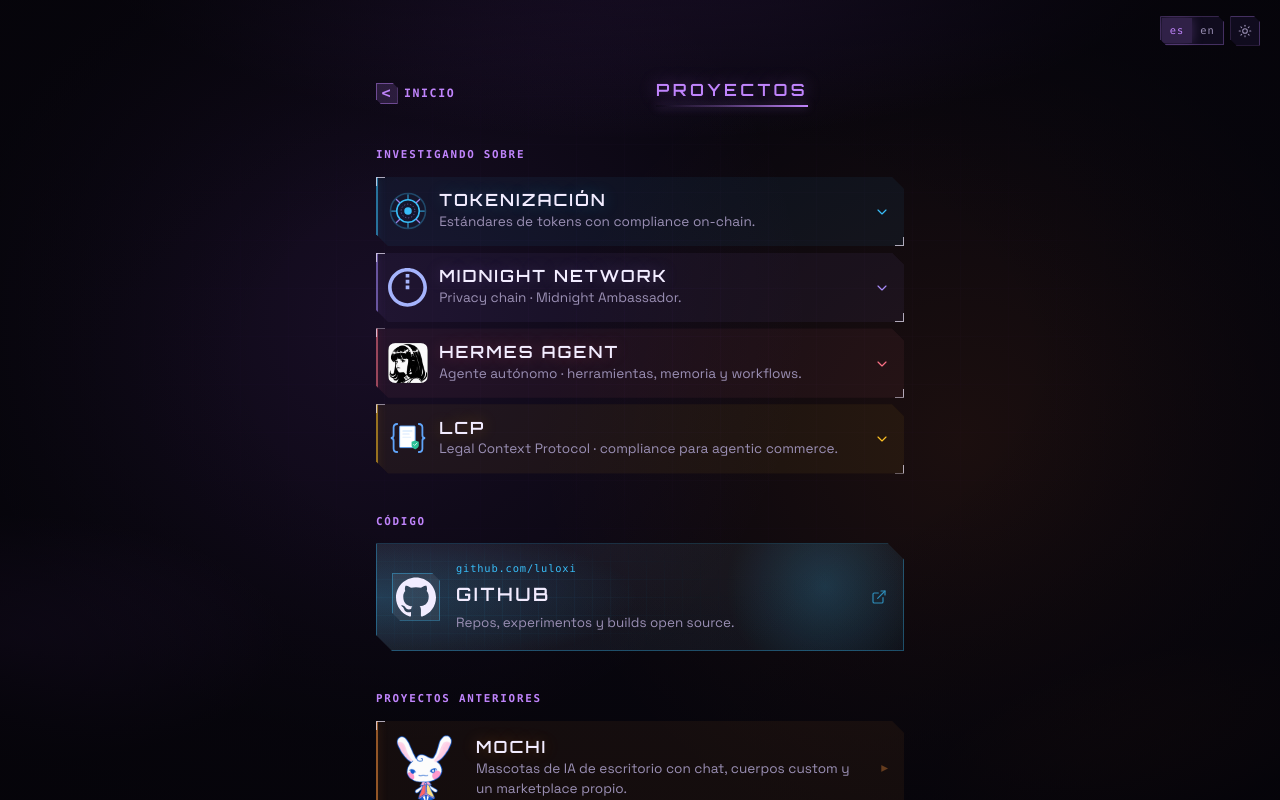
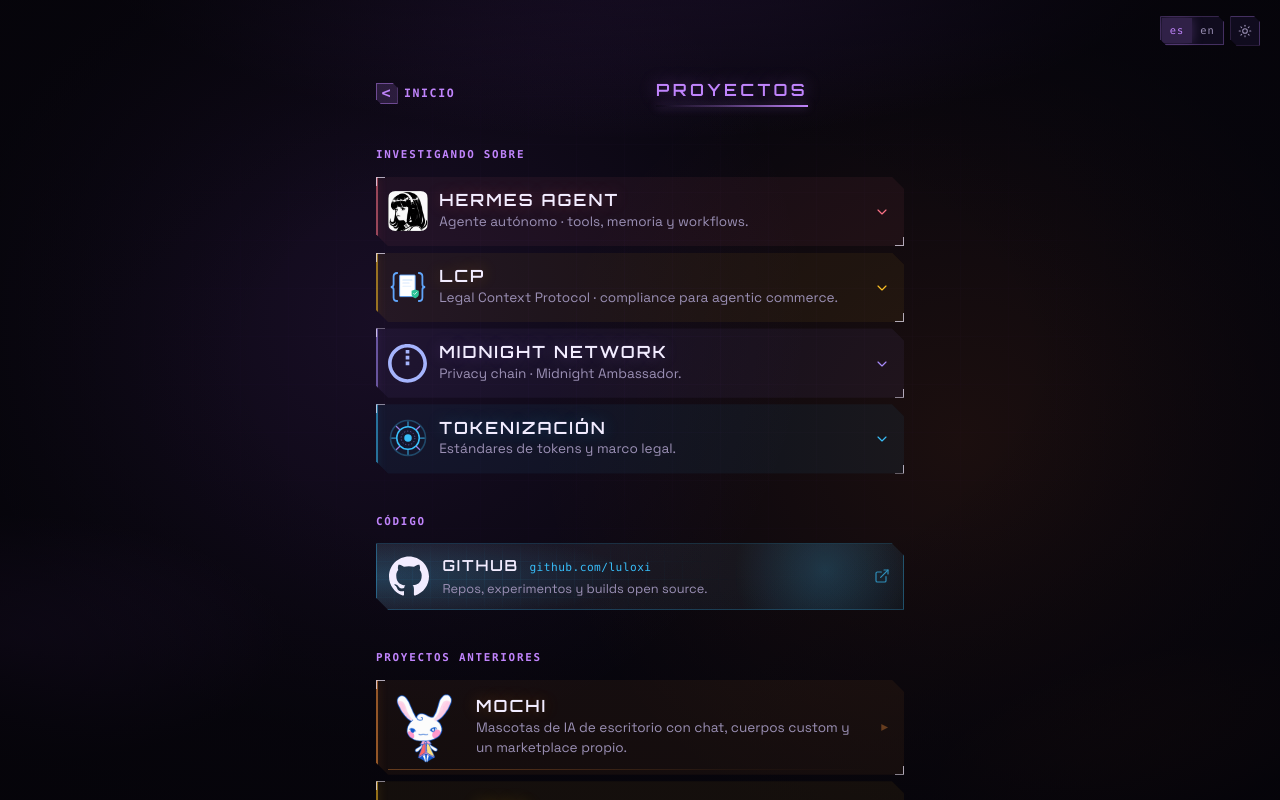
Before and after one commit to luloxi/luloxdev, a Next.js app: page /projects in a window 1280 px wide. Shown: the top 800 px of the page. Built offline with nearby package versions, Linux system fonts and the light colour scheme.

Commit message:
UI polish: hide blog, resize icons, refine project copy
Remove blog from landing nav, grow social/contact/tastes icons, slim GitHub card with larger bare icon, reorder research topics, drop focus tags, and update Hermes/Midnight/tokenization blurbs.

```diff
--- a/src/app/contact/page.tsx
+++ b/src/app/contact/page.tsx
@@ -55,6 +55,7 @@ export default function ContactPage() {
               accent={accent}
               Icon={Icon}
               iconClass={iconClass}
+              iconSize="lg"
             />
           );
         })}
--- a/src/app/globals.css
+++ b/src/app/globals.css
@@ -551,19 +551,19 @@
   display: grid;
   grid-template-columns: auto 1fr auto;
   align-items: center;
-  gap: 0.9rem 1rem;
+  gap: 0.65rem 0.85rem;
   overflow: hidden;
-  min-height: 5.5rem;
-  padding: 1.1rem 1.05rem 1.15rem 1rem;
+  min-height: 0;
+  padding: 0.7rem 0.85rem 0.75rem 0.8rem;
   text-decoration: none;
   color: inherit;
   clip-path: polygon(
     0 0,
-    calc(100% - 16px) 0,
-    100% 16px,
+    calc(100% - 12px) 0,
+    100% 12px,
     100% 100%,
-    16px 100%,
-    0 calc(100% - 16px)
+    12px 100%,
+    0 calc(100% - 12px)
   );
   background:
     radial-gradient(
@@ -635,21 +635,9 @@
   position: relative;
   z-index: 1;
   display: inline-flex;
-  height: 3rem;
-  width: 3rem;
   align-items: center;
   justify-content: center;
   color: var(--foreground);
-  clip-path: polygon(
-    0 0,
-    calc(100% - 8px) 0,
-    100% 8px,
-    100% 100%,
-    8px 100%,
-    0 calc(100% - 8px)
-  );
-  background: color-mix(in oklab, var(--foreground) 8%, transparent);
-  box-shadow: inset 0 0 0 1px color-mix(in oklab, var(--section-projects) 40%, transparent);
 }
 
 .github-card-body {
@@ -658,29 +646,40 @@
   display: flex;
   min-width: 0;
   flex-direction: column;
-  gap: 0.2rem;
+  gap: 0.15rem;
+}
+
+.github-card-title-row {
+  display: flex;
+  min-width: 0;
+  flex-wrap: wrap;
+  align-items: baseline;
+  gap: 0.35rem 0.65rem;
 }
 
 .github-card-kicker {
   font-family: ui-monospace, "SF Mono", Menlo, monospace;
-  font-size: 0.65rem;
-  letter-spacing: 0.08em;
+  font-size: 0.7rem;
+  letter-spacing: 0.04em;
   color: var(--section-projects);
+  overflow: hidden;
+  text-overflow: ellipsis;
+  white-space: nowrap;
 }
 
 .github-card-title {
   font-family: var(--font-orbitron), var(--font-display);
-  font-size: 1.15rem;
+  font-size: 0.95rem;
   font-weight: 600;
-  letter-spacing: 0.14em;
+  letter-spacing: 0.12em;
   text-transform: uppercase;
   color: var(--foreground);
+  flex-shrink: 0;
 }
 
 .github-card-blurb {
-  margin-top: 0.15rem;
-  font-size: 0.84rem;
-  line-height: 1.45;
+  font-size: 0.8rem;
+  line-height: 1.4;
   color: var(--muted);
 }
 
@@ -713,9 +712,7 @@
     0 6px 20px color-mix(in oklab, var(--section-projects) 12%, transparent);
 }
 
-:root:not(.dark) .github-card-icon {
-  background: color-mix(in oklab, var(--section-projects) 10%, #ffffff);
-}
+
 
 .cp-row {
   --cp-accent: var(--accent);
--- a/src/app/tastes/page.tsx
+++ b/src/app/tastes/page.tsx
@@ -54,6 +54,7 @@ export default function TastesPage() {
             accent={p.accent}
             Icon={p.Icon as ComponentType<{ className?: string }>}
             iconClass={p.iconClass}
+            iconSize="lg"
           />
         ))}
       </section>
--- a/src/components/projects-accordion.tsx
+++ b/src/components/projects-accordion.tsx
@@ -90,13 +90,6 @@ export function ProjectsAccordion() {
                     <div className="overflow-hidden">
                       <div className="cp-accordion-body mt-3 border-t border-[color:color-mix(in_oklab,var(--cp-accent)_28%,transparent)] pt-3">
                         <p className="cp-prose text-[0.9rem]">{copy.body}</p>
-                        <div className="cp-tags">
-                          {topic.tags.map((tag) => (
-                            <span key={tag} className="cp-tag">
-                              {tag}
-                            </span>
-                          ))}
-                        </div>
                       </div>
                     </div>
                   </div>
@@ -123,8 +116,10 @@ export function ProjectsAccordion() {
           </span>
 
           <span className="github-card-body">
-            <span className="github-card-kicker">{github.handle}</span>
-            <span className="github-card-title">{t.projects.githubTitle}</span>
+            <span className="github-card-title-row">
+              <span className="github-card-title">{t.projects.githubTitle}</span>
+              <span className="github-card-kicker">{github.handle}</span>
+            </span>
             <span className="github-card-blurb">{t.projects.githubBlurb}</span>
           </span>
 
--- a/src/components/social-nav.tsx
+++ b/src/components/social-nav.tsx
@@ -19,7 +19,7 @@ export function SocialNav() {
   return (
     <nav
       aria-label="Social"
-      className="flex items-center justify-center gap-1.5 sm:gap-2"
+      className="flex items-center justify-center gap-2 sm:gap-3"
     >
       {socials.map((s) => {
         const Icon = iconMap[s.id as keyof typeof iconMap];
@@ -31,9 +31,9 @@ export function SocialNav() {
             aria-label={s.label}
             target="_blank"
             rel="noopener noreferrer"
-            className="inline-flex h-11 w-11 items-center justify-center rounded-full border border-transparent text-muted transition-all duration-300 hover:border-accent/40 hover:text-accent hover:shadow-[0_0_18px_var(--glow-violet)] sm:h-12 sm:w-12"
+            className="inline-flex h-[4.125rem] w-[4.125rem] items-center justify-center rounded-full border border-transparent text-muted transition-all duration-300 hover:border-accent/40 hover:text-accent hover:shadow-[0_0_18px_var(--glow-violet)] sm:h-[4.5rem] sm:w-[4.5rem]"
           >
-            <Icon className="h-5 w-5 sm:h-6 sm:w-6" />
+            <Icon className="h-[1.875rem] w-[1.875rem] sm:h-9 sm:w-9" />
           </a>
         );
       })}
--- a/src/content/projects.ts
+++ b/src/content/projects.ts
@@ -12,28 +12,23 @@ export type PastProjectId = "punksociety" | "sami" | "mochi";
 
 export const focusTopics: {
   id: FocusTopicId;
-  tags: string[];
   icon: string;
 }[] = [
   {
-    id: "tokenization",
-    tags: ["CIP-0113", "ERC-3643", "T-REX", "RWA"],
-    icon: "/projects/focus/tokenization.svg",
-  },
-  {
-    id: "midnight",
-    tags: ["Midnight", "Privacy", "Ambassador"],
-    icon: "/projects/focus/midnight.svg",
-  },
-  {
     id: "hermes",
-    tags: ["Hermes", "Agent", "MCP"],
     icon: "/projects/focus/nous.png",
   },
   {
     id: "lcp",
-    tags: ["LCP", "Compliance", "Agentic commerce"],
     icon: "/projects/focus/lcp.svg",
+  },
+  {
+    id: "midnight",
+    icon: "/projects/focus/midnight.svg",
+  },
+  {
+    id: "tokenization",
+    icon: "/projects/focus/tokenization.svg",
   },
 ];
 
--- a/src/content/site.ts
+++ b/src/content/site.ts
@@ -19,11 +19,10 @@ export type SectionId =
   | "tastes"
   | "contact";
 
-/** Main sections - stacked Linktree-style buttons */
+/** Main sections - stacked Linktree-style buttons (blog hidden for now) */
 export const sections = [
   { id: "about" as const, href: "/about" },
   { id: "projects" as const, href: "/projects" },
-  { id: "blog" as const, href: "/blog" },
   { id: "tastes" as const, href: "/tastes" },
   { id: "contact" as const, href: "/contact" },
 ];
--- a/src/i18n/messages.ts
+++ b/src/i18n/messages.ts
@@ -57,18 +57,18 @@ export const messages = {
       focus: {
         tokenization: {
           title: "Tokenización",
-          summary: "Estándares de tokens con compliance on-chain.",
-          body: "Trabajo en tokenización regulada y programmable tokens: CIP-0113 en Cardano (reglas de transferencia, custody compartido y compliance nativo) y ERC-3643 / T-REX en EVM (tokens permissioned para RWA, identidad on-chain y transferencias elegibles). El hilo conductor: assets que se comportan bien en el mundo real, no solo en un whitepaper.",
+          summary: "Estándares de tokens y marco legal.",
+          body: "Investigo CIP-0113 en Cardano y ERC-3643 / T-REX en EVM: programmable tokens con reglas de transferencia, custody e identidad on-chain. También el status legal de la tokenización en distintos países.",
         },
         midnight: {
           title: "Midnight Network",
           summary: "Privacy chain · Midnight Ambassador.",
-          body: "Soy Midnight Ambassador. Midnight es una blockchain enfocada en privacidad selectiva: smart contracts que pueden probar hechos sin revelar datos de más. Mi trabajo pasa por community, contenido y bridges entre builders y el stack de privacy. Menos hype, más craft usable.",
+          body: "Soy Midnight Ambassador. Midnight es una blockchain enfocada en privacidad selectiva: smart contracts que pueden probar hechos sin revelar datos de más.",
         },
         hermes: {
           title: "Hermes Agent",
-          summary: "Agente autónomo · herramientas, memoria y workflows.",
-          body: "Estoy investigando Hermes Agent: cómo armar agentes que usen tools, mantengan contexto y se integren con protocolos como MCP. Me interesa el craft práctico, no el hype: setup usable, límites claros y agentes que hagan trabajo real.",
+          summary: "Agente autónomo · tools, memoria y workflows.",
+          body: "Ya usé Hermes Agent durante algunos meses y ahora lo estoy estudiando más a fondo para sacarle jugo. Quiero automatizar procesos más complejos y manejar un equipo de agentes: tools, memoria, límites claros y workflows que hagan trabajo real.",
         },
         lcp: {
           title: "LCP",
@@ -167,18 +167,18 @@ export const messages = {
       focus: {
         tokenization: {
           title: "Tokenization",
-          summary: "Token standards with on-chain compliance.",
-          body: "I work on regulated tokenization and programmable tokens: CIP-0113 on Cardano (transfer rules, shared custody, native compliance) and ERC-3643 / T-REX on EVM (permissioned tokens for RWAs, on-chain identity, eligible transfers). The through-line: assets that behave in the real world, not only in a whitepaper.",
+          summary: "Token standards and legal framework.",
+          body: "I research both CIP-0113 on Cardano and ERC-3643 / T-REX on EVM: programmable tokens with transfer rules, custody, and on-chain identity. Also the legal status of tokenization across different countries.",
         },
         midnight: {
           title: "Midnight Network",
           summary: "Privacy chain · Midnight Ambassador.",
-          body: "I'm a Midnight Ambassador. Midnight is a blockchain focused on selective privacy: smart contracts that can prove facts without leaking more data than needed. My work spans community, content, and bridges between builders and the privacy stack. Less hype, more usable craft.",
+          body: "I'm a Midnight Ambassador. Midnight is a blockchain focused on selective privacy: smart contracts that can prove facts without leaking more data than needed.",
         },
         hermes: {
           title: "Hermes Agent",
           summary: "Autonomous agent · tools, memory, and workflows.",
-          body: "I'm researching Hermes Agent: how to build agents that use tools, keep context, and plug into protocols like MCP. Practical craft over hype: usable setup, clear limits, and agents that do real work.",
+          body: "I've already used Hermes Agent for a few months and I'm now studying it more deeply to get more out of it. I want to automate more complex processes and run a team of agents: tools, memory, clear limits, and workflows that do real work.",
         },
         lcp: {
           title: "LCP",
```
Also changed, not shown: src/components/cp-row.tsx (+9 -2 lines).
